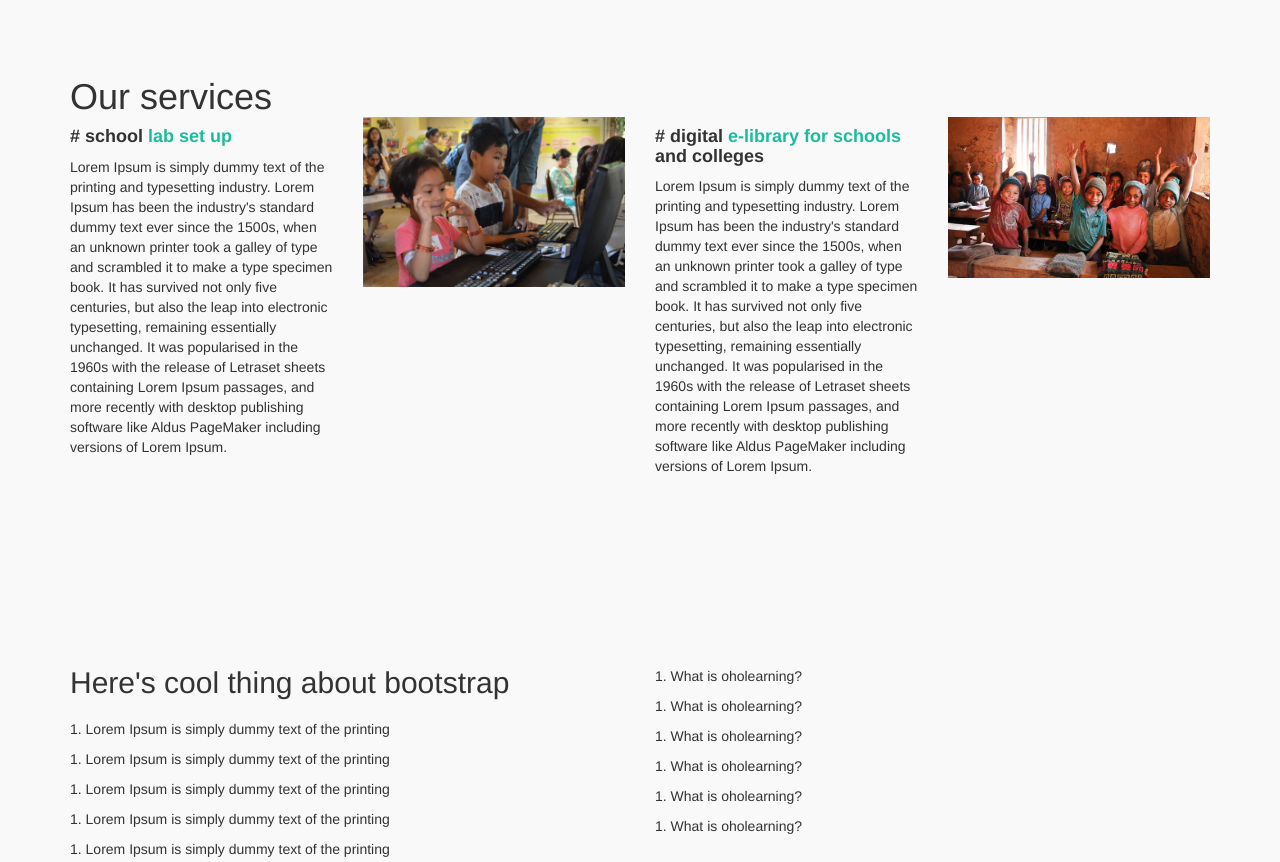
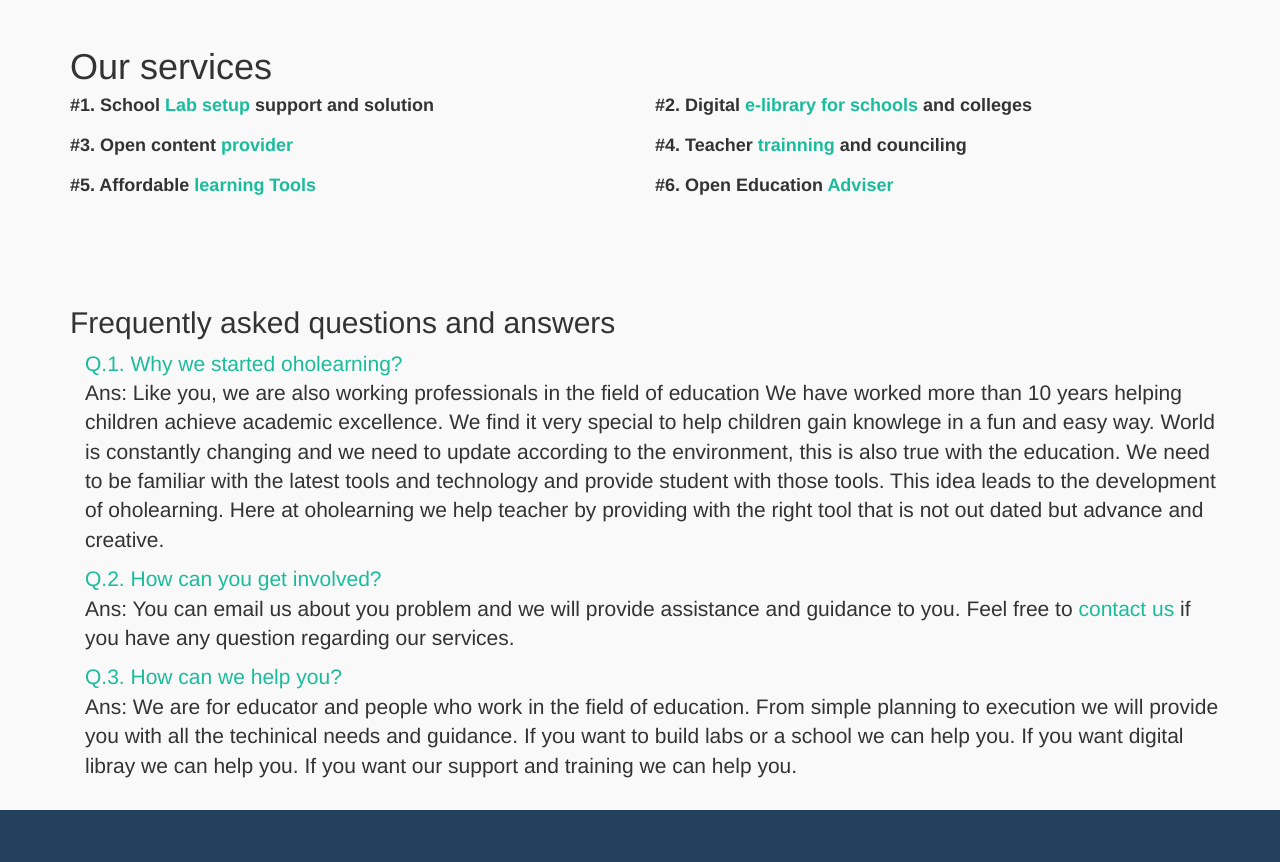
Before and after one commit to bhoj001/OLn, a plain HTML site: page src/index.html in a window 1280 px wide. Shown: the part 1261-2123 px from the top of the page. Drawn offline with nearby package versions, Linux system fonts and the light colour scheme.

Commit message:
refined src

```diff
--- a/src/css/style.css
+++ b/src/css/style.css
@@ -3,7 +3,8 @@ html,body{
 	width: 100%;
 	height: 100%;
 	max-height: 100%;
-	background: #f9f9f9
+	background: #f9f9f9;
+
 }
 
 
@@ -14,6 +15,7 @@ html,body{
 	font-size: 1.2em;
 	width: 100%;
 	color:black!important;
+
 }
 .navbar h1{
 	text-decoration: underline #1abc9c;
@@ -115,7 +117,10 @@ footer{
 .landing-text h3{
 	font-size: 220%;
 }
-
+/* link color */
+a{
+	color:#1abc9c
+}
 /* Button style */
 
 .landing-text a#btn_get_started {
@@ -150,3 +155,14 @@ footer a h3, footer p{
 	bottom: 0px;
 
 }
+/* media query for footer for mobile view*/
+.footer-height{
+	height: 60%;
+}
+@media(max-width: 768px){
+	.footer-height{
+		height: 100%;
+	}
+
+
+	}
--- a/src/index.html
+++ b/src/index.html
@@ -66,17 +66,18 @@
           <div class="col-sm-6 ">
               <h2>About OhoLearning</h2>
               <h4 class="lead" >
-               <p> It is a education based company which deals with education services and tools.
+               <p> It is an OER based company which deals with education services and
+                    tools. We are group of educators and IT experts with more than 10
+                    years of experience in the industry. Our main objective is to
+                    <span class="logo"> make education easy for everyone. </span>
+                    If you are a <span class="logo">teacher</span>,<span class="logo">educator</span>
+                    or person related to education we are here to
+                    make your life easier. The vision of oholearning started for making positive
+                    change in the field of education by helping teachers and educators.
                     We offer following services
                     </p>
-                <p>#1. school <span class="logo">lab set up</span>  services</p>
-                <p>#2. <span class="logo">consulting</span> and guidance</p>
-                <p>#3. <span class="logo">budgeting</span> for setting up labs</p>
-                <p>#4. content or lessions <span class="logo">creation</span> as per school need</p>
-                <p>#5. digital  <span class="logo">e-library for schools</span>  and colleges</p>
-                <p>#6. teacher trainning with <span class="logo">digital tools</span> </p>
 
-              </p>
+              </h4>
           </div>
 
       </div>
@@ -90,30 +91,110 @@
     <div class="our_services"><h1> Our services</h1></div>
       <div class="row">
           <!--First Column-->
-            <div class="col-lg-3 col-md-3 col-sm-6 col-xs-12">
-            <h4><b># school <span class="logo">lab set up</span></b></h4>
-            <p>
-               Lorem Ipsum is simply dummy text of the printing and typesetting
-                industry. Lorem Ipsum has been the industry's standard dummy
-                text ever since the 1500s, when an unknown printer took a galley
-                 of type and scrambled it to make a type specimen book. It has survived not only five centuries, but also the leap into electronic typesetting, remaining essentially unchanged. It was popularised in the 1960s with the release of Letraset sheets containing Lorem Ipsum passages, and more recently with desktop publishing software like Aldus PageMaker including versions of Lorem Ipsum.
-            </p>
+            <div class="col-lg-6 col-md-6 col-sm-6 col-xs-12">
+            <h4><b>#1. School <span class="logo">Lab setup</span> support and solution</b></h4>
+
             </div>
 
-             <div class="col-lg-3 col-md-3 col-sm-6 col-xs-12">
-             <img src="img/kids_in_tech.jpg" class="img-responsive">
-            </div>
+            <div class="col-lg-6 col-md-6 col-sm-6 col-xs-12">
+                    <h4> <b>#2. Digital  <span class="logo">e-library for schools</span>  and colleges</b></h4>
 
-             <div class="col-lg-3 col-md-3 col-sm-6 col-xs-12">
-              <h4> <b># digital  <span class="logo">e-library for schools</span>  and colleges</b></h4>
-            <p>
-               Lorem Ipsum is simply dummy text of the printing and typesetting industry. Lorem Ipsum has been the industry's standard dummy text ever since the 1500s, when an unknown printer took a galley of type and scrambled it to make a type specimen book. It has survived not only five centuries, but also the leap into electronic typesetting, remaining essentially unchanged. It was popularised in the 1960s with the release of Letraset sheets containing Lorem Ipsum passages, and more recently with desktop publishing software like Aldus PageMaker including versions of Lorem Ipsum.
-            </p>
-            </div>
+                  </div>
 
-             <div class="col-lg-3 col-md-3 col-sm-6 col-xs-12">
-                <img src="img/happy_kids.jpg" class="img-responsive">
-             </div>
+
+
+
+
+      </div>
+      <div class="row">
+        <!--First Column-->
+
+           <div class="col-lg-6 col-md-6 col-sm-6 col-xs-12">
+           <!-- <img src="img/kids_in_tech.jpg" class="img-responsive"> -->
+           <h4><b>#3. Open content <span class="logo">provider</span></b></h4>
+
+          </div>
+          <div class="col-lg-6 col-md-6 col-sm-6 col-xs-12">
+            <!-- <img src="img/happy_kids.jpg" class="img-responsive">  -->
+            <h4><b>#4. Teacher<span class="logo"> trainning </span>and counciling</b></h4>
+
+         </div>
+
+
+
+
+
+
+    </div>
+
+      <div class="row">
+        <!--First Column-->
+
+
+          <div class="col-lg-6 col-md-6 col-sm-6 col-xs-12">
+                  <h4> <b>#5. Affordable   <span class="logo">learning Tools</span></b></h4>
+
+                </div>
+
+
+           <div class="col-lg-6 col-md-6 col-sm-6 col-xs-12">
+           <!-- <img src="img/kids_in_tech.jpg" class="img-responsive"> -->
+           <h4><b>#6. Open Education <span class="logo">Adviser</span></b></h4>
+
+          </div>
+
+    </div>
+  </div>
+</div>
+
+
+
+<div class="" id="fqas-section">
+  <div class="container">
+      <div class="row">
+          <!--First Column-->
+
+          <div class="col-sm-12 col-md-12">
+              <h2>Frequently asked questions and answers</h2>
+              <h4 class="lead">
+                <div class="container">
+                <a  href="#" class="question">Q.1. Why we started oholearning?</a>
+                <p class="answer">Ans:
+                    Like you, we are also working professionals in the field of education
+                    We have worked more than 10 years helping children achieve academic excellence.
+                    We find it very special to help children gain knowlege in a fun and easy way.
+                    World is constantly changing and we need to update according to the environment, this
+                    is also true with the education. We need to be familiar with the latest tools and technology
+                    and provide student with those tools. This idea leads to the development of oholearning.
+                    Here at oholearning we help teacher by providing with the right tool that is not out dated but
+                    advance and creative.
+
+                </p>
+
+
+                <a  href="#" class="question">Q.2. How can you get involved?</a>
+                <p class="answer">Ans:
+                    You can email us about you problem and we will provide assistance and guidance
+                    to you. Feel free to <span class="logo">contact us</span> if you have any question
+                    regarding our services.
+
+                </p>
+
+                <a  href="#" class="question">Q.3. How can we help you?</a>
+                <p class="answer">Ans:
+                    We are for educator and people who work in the field of education. From simple planning to
+                    execution we will provide you with all the techinical needs and guidance. If you want to build
+                    labs or a school we can help you. If you want digital libray we can help you. If you want our
+                    support and training we can help you.
+
+                </p>
+
+                </div>
+
+
+            </h4>
+          </div>
+          <!--Second Column-->
 
 
       </div>
@@ -122,61 +203,25 @@
 
 
 
-<div class="padding" id="fqas-section">
-  <div class="container">
-      <div class="row">
-          <!--First Column-->
-
-          <div class="col-sm-6 col-md-6">
-              <h2>Here's cool thing about bootstrap</h2>
-              <p class="lead">
-              <p>1. Lorem Ipsum is simply dummy text of the printing </p>
-              <p>1. Lorem Ipsum is simply dummy text of the printing </p>
-              <p>1. Lorem Ipsum is simply dummy text of the printing </p>
-              <p>1. Lorem Ipsum is simply dummy text of the printing </p>
-              <p>1. Lorem Ipsum is simply dummy text of the printing </p>
-              <p>1. Lorem Ipsum is simply dummy text of the printing </p>
-
-              </p>
-          </div>
-          <!--Second Column-->
-          <div class="col-sm-6 col-md-6">
-              <h2></h2>
-              <!--<img src="img/bootstrap2.png" class="img-responsive">-->
-              <p>1. What is oholearning?</p>
-              <p>1. What is oholearning?</p>
-              <p>1. What is oholearning?</p>
-              <p>1. What is oholearning?</p>
-              <p>1. What is oholearning?</p>
-              <p>1. What is oholearning?</p>
-          </div>
-
-      </div>
-  </div>
-</div>
-
-
-
-<footer id="contact_us" style="height:60%;">
+<footer id="contact_us" class="footer-height">
     <div class="container">
         <br><br>
     <div class="row">
             <div class="col-sm-4  ">
                 <h3>Contact us</h3>
                 <br>
-                <h4>Email: oholearning@gmail.com</h4>
-                <h4>Phone: 01-40XXXX</h4>
-                <h4>Mobile: 01-40XXXX</h4>
+                <h4>Email: ohoconnect@gmail.com</h4>
+
                 <h4>Kathmandu,Nepal</h4>
 
             </div>
             <div class="col-sm-4">
                 <h3>Connect</h3>
-                <a href="#" class="fa fa-facebook"></a>
-                <a href="#" class="fa fa-twitter"></a>
-                <a href="#" class="fa fa-google"></a>
-                <a href="#" class="fa fa-linkedin"></a>
-                <a href="#" class="fa fa-youtube"></a>
+                <a href="https://www.facebook.com/Oholearning-413061012525558/" target="_blank"  class="fa fa-facebook"></a>
+                <a href="https://twitter.com/oholearning"  target="_blank" class="fa fa-twitter"></a>
+                <!-- <a href="#" class="fa fa-google"></a>
+                <a href="#" class="fa fa-linkedin"></a> -->
+                <a href="https://www.youtube.com/channel/UCWcs_qDGFpmd8_4agyJ9pKg"  target="_blank" class="fa fa-youtube"></a>
 
             </div>
             <div class="col-sm-4">
```
Also changed, not shown: src/dummy.html (added, +19 -0 lines).
